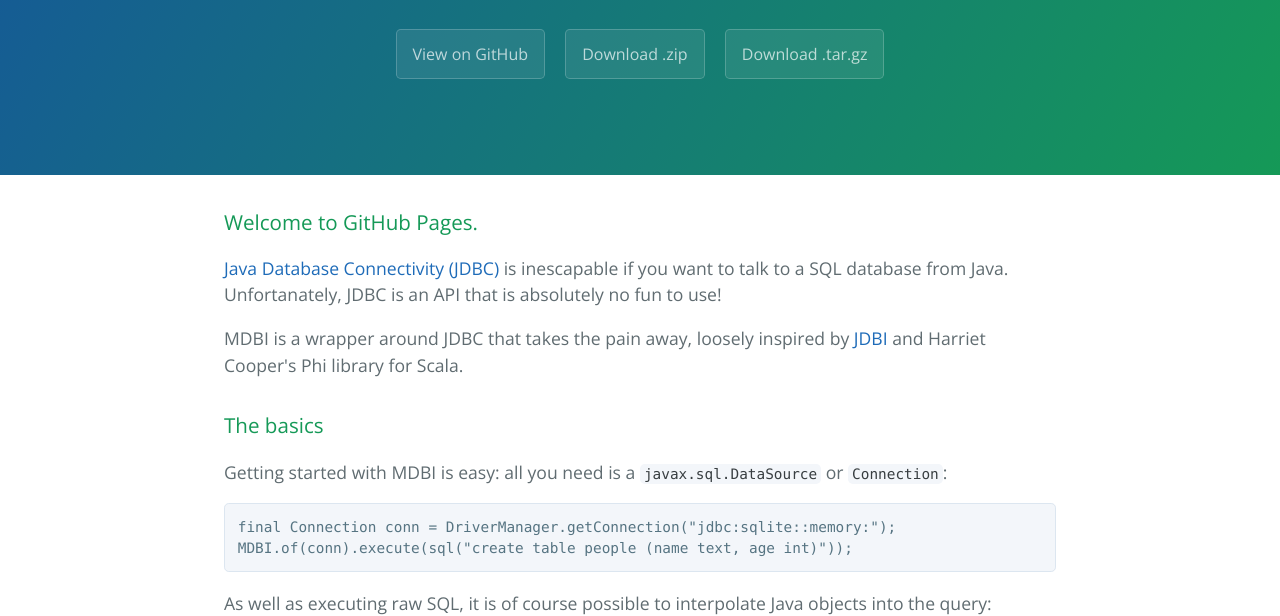
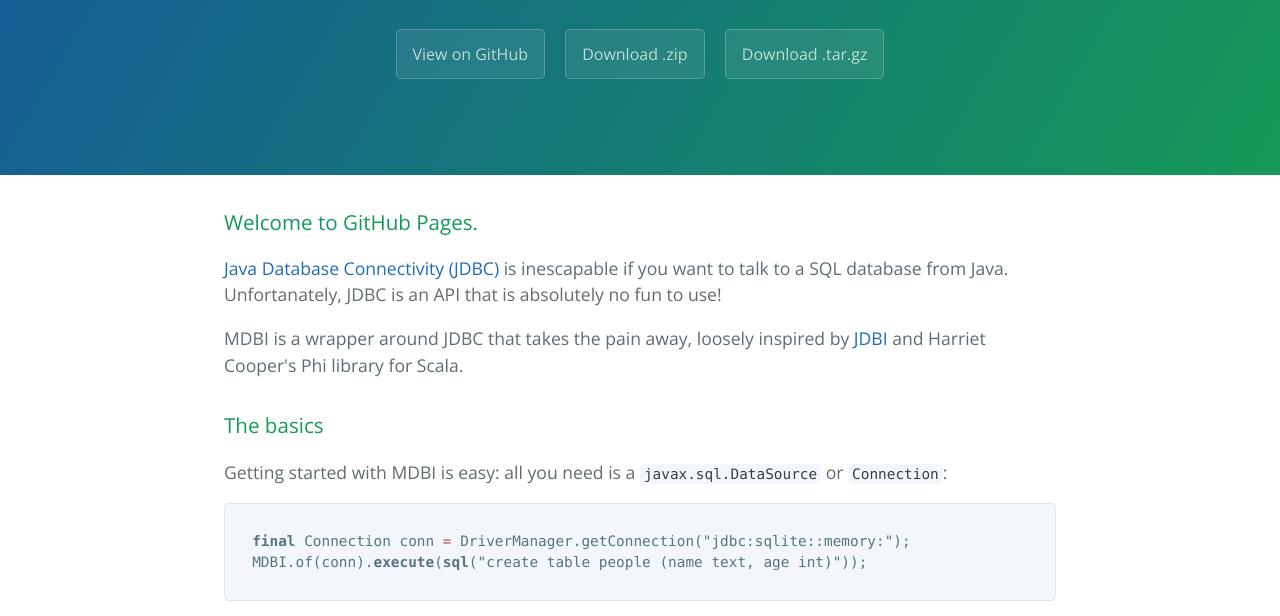
Before and after one commit to batterseapower/mdbi, a plain HTML site: page index.html in a window 1280 px wide. Shown: the part 208-824 px from the top of the page. Drawn offline with nearby package versions, Linux system fonts and the light colour scheme.

Commit message:
highlight.js

```diff
--- a/index.html
+++ b/index.html
@@ -8,6 +8,9 @@
     <link href='https://fonts.googleapis.com/css?family=Open+Sans:400,700' rel='stylesheet' type='text/css'>
     <link rel="stylesheet" type="text/css" href="stylesheets/stylesheet.css" media="screen">
     <link rel="stylesheet" type="text/css" href="stylesheets/github-light.css" media="screen">
+    <link rel="stylesheet" href="//cdnjs.cloudflare.com/ajax/libs/highlight.js/8.9.1/styles/default.min.css">
+    <script src="//cdnjs.cloudflare.com/ajax/libs/highlight.js/8.9.1/highlight.min.js"></script>
+    <script>hljs.initHighlightingOnLoad();</script>
   </head>
   <body>
     <section class="page-header">
```
Also changed, not shown: .highlight.js (added).
